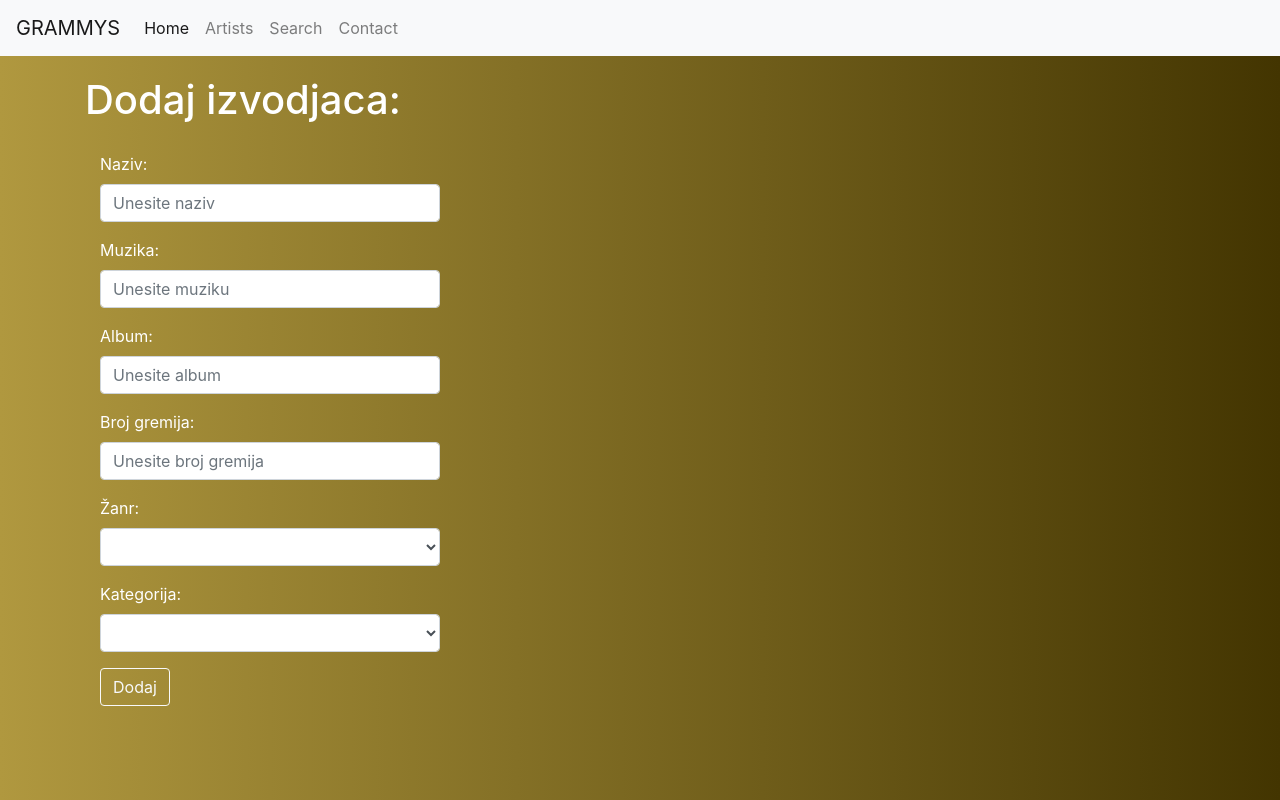
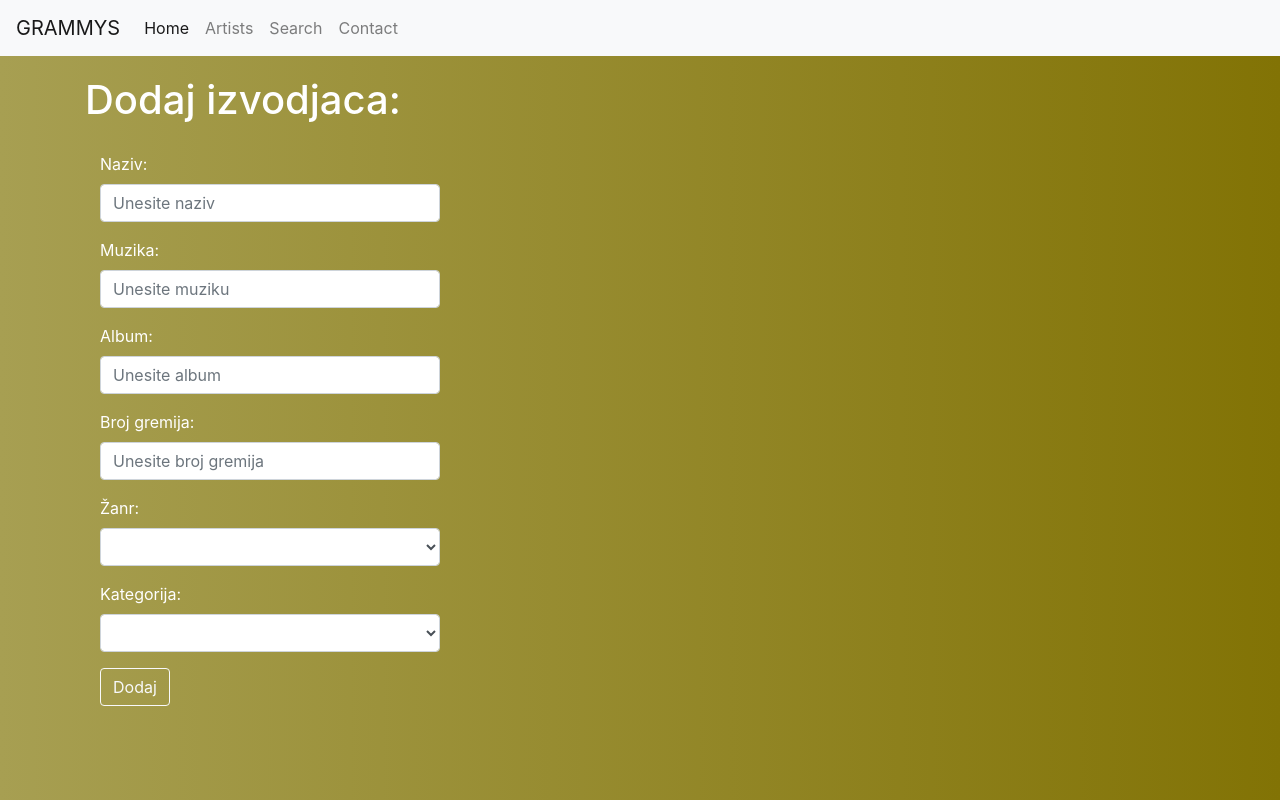
Before and after one commit to radmilovict/iteh_domaci1, a PHP site: page / in a window 1280 px wide. Run offline with PHP 8.4, Linux system fonts and the light colour scheme; data that the repository does not hold is empty; some libraries are stand-ins or nearby versions.

Commit message:
Promena stila

```diff
--- a/style.css
+++ b/style.css
@@ -1,7 +1,7 @@
 body {
 	background: #dfb017;  /* fallback for old browsers */
-	background: -webkit-linear-gradient(to right, #cab947, #c29a18);  /* Chrome 10-25, Safari 5.1-6 */
-	background: linear-gradient(to right, #b0983f, #433501); /* W3C, IE 10+/ Edge, Firefox 16+, Chrome 26+, Opera 12+, Safari 7+ */
+	background: -webkit-linear-gradient(to right, #c4b554, #073ae3f0);  /* Chrome 10-25, Safari 5.1-6 */
+	background: linear-gradient(to right, #a79f52, #827305); /* W3C, IE 10+/ Edge, Firefox 16+, Chrome 26+, Opera 12+, Safari 7+ */
 	color: white;
 }
 
```
